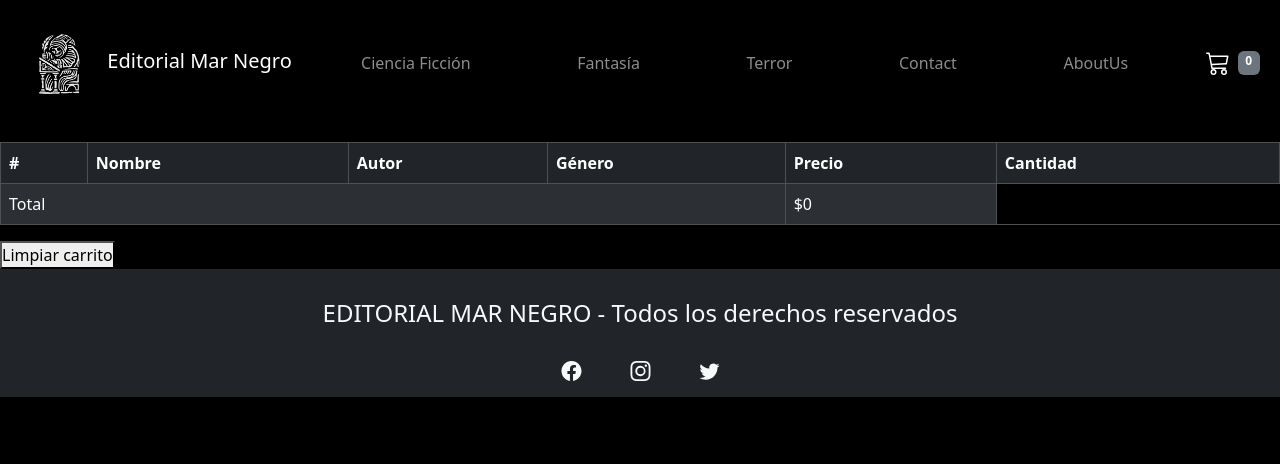
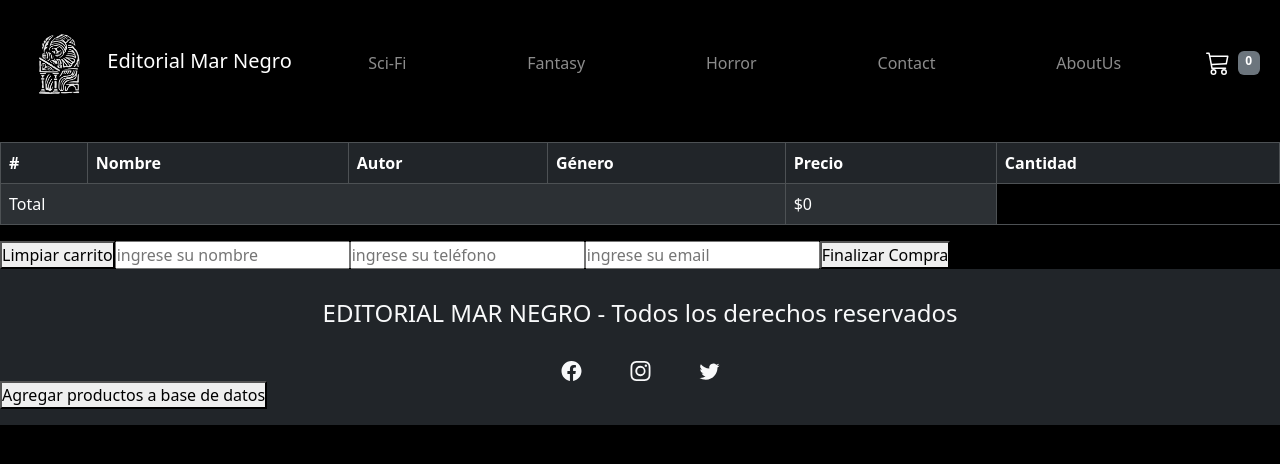
Before and after one commit to ErnestoJimenez6/eCommerceEditorial, a React (Vite) app: page /Cart in a window 1280 px wide. Shown: the top 464 px of the page. Built offline with nearby package versions, Linux system fonts and the light colour scheme.

Commit message:
firebase1

```diff
--- a/src/components/Cart/Cart.jsx
+++ b/src/components/Cart/Cart.jsx
@@ -1,8 +1,12 @@
 import{useCartContext}from'../../context/CartContext'
 import{Table}from'react-bootstrap'
+import{useState}from'react'
+import{addDoc,collection}from'firebase/firestore'
+import{db}from'../../firebase/dbConection'
 
 const Cart=()=>{
     const{cart,total,removeItem,clearCart}=useCartContext()
+    const[formData,SetFormData]=useState({name:'',tel:'',email:''})
 
     const handleRemoveItem=(id,price,qty)=>{
         removeItem(id,price,qty)
@@ -10,6 +14,35 @@ const Cart=()=>{
 
     const handleClearCart=()=>{
         clearCart()
+    }
+
+    const handleOnChange=(e)=>{
+        SetFormData({...formData,[e.target.name]:e.target.value})
+    }
+
+    const handleSaveCart=()=>{
+        console.log('Saving in database')
+        console.log('formData',formData)
+        console.log('cart',cart)
+
+        const ordersCollection=collection(db,'orders')
+        const newOrder={
+            buyer:formData,
+            items:cart,
+            date:new Date(),
+            total:total
+        }
+
+        addDoc(ordersCollection,newOrder)
+            .then((doc)=>{
+                alert('Orden guardada con el Id: '+doc.id)
+                console.log('Orden guardada con el id: '+doc.id)
+                clearCart()
+                SetFormData({name:'',tel:'',emai:''})
+            })
+            .catch((error)=>{
+                console.error('Error al agregar el documento: ',error)
+            })
     }
 
     return(
@@ -26,7 +59,7 @@ const Cart=()=>{
                     </tr>
                 </thead>
                 <tbody>
-                    {cart?.map(({id,name,author,price,category,qty},index)=>{
+                    {cart?.map(({id,name,author,category,price,qty},index)=>{
                         return(
                             <tr key={index}>
                                 <td>{id}</td>
@@ -50,6 +83,11 @@ const Cart=()=>{
                 </tbody>
             </Table>
             <button onClick={handleClearCart}>Limpiar carrito</button>
+
+            <input type='text' name='name' id='name' placeholder='ingrese su nombre' onChange={(e)=>handleOnChange(e)}/>
+            <input type='number' name='tel' id='tel' placeholder='ingrese su teléfono' onChange={(e)=>handleOnChange(e)}/>
+            <input type='email' name='email' id='email' placeholder='ingrese su email' onChange={(e)=>handleOnChange(e)}/>
+            <button onClick={handleSaveCart}>Finalizar Compra</button>
         </>
     )
 }
--- a/src/components/Footer/Footer.jsx
+++ b/src/components/Footer/Footer.jsx
@@ -3,6 +3,9 @@ import Row from'react-bootstrap/Row'
 import Col from'react-bootstrap/Col'
 import{Link}from'react-router-dom'
 import'./Footer.css'
+import{items}from'../../mock/mockData'
+import{db}from'../../firebase/dbConection'
+import{collection,addDoc}from'firebase/firestore'
 
 const socialLinks=[
     {
@@ -56,6 +59,21 @@ const socialLinks=[
 ]
 
 const Footer=()=>{
+
+    const addProducts=()=>{
+        const productsCollection=collection(db,'productos')
+
+        items.forEach((item)=>{
+            addDoc(productsCollection,item)
+            .then(doc=>{
+                console.log('Prodcuto agregado con ID: ',doc.id)
+            })
+            .catch(error=>{
+                console.log('Error al agregar el producto: ',error)
+            })
+        })
+    }
+
     return(
         <footer className='bg-dark text-light py-3'>
             <Container>
@@ -72,6 +90,7 @@ const Footer=()=>{
                     ))}
                 </Row>
             </Container>
+            <button onClick={addProducts}>Agregar productos a base de datos</button>
         </footer>
     )
 }
--- a/src/components/ItemDetail/ItemDetail.jsx
+++ b/src/components/ItemDetail/ItemDetail.jsx
@@ -13,7 +13,7 @@ const ItemDetail=({id,name,author,description,price,stock,image})=>{
     }
 
     return(
-        <Card className='h-100 text-bg-dark border-danger'>
+        <Card className='h-100 text-bg-dark border-danger text-center'>
             <Card.Img variant='top' src={image} alt={name} className='card-img-top'/>
             <Card.Body>
                 <Card.Title className='card-title text-center'>
--- a/src/components/ItemDetailContainer/ItemDetailContainer.jsx
+++ b/src/components/ItemDetailContainer/ItemDetailContainer.jsx
@@ -1,8 +1,9 @@
 import{useEffect,useState}from'react'
 import{useParams}from'react-router-dom'
-import{getProductById}from'../../utils/fetchData'
 import ItemDetail from'../ItemDetail/ItemDetail'
 import{Spinner}from'react-bootstrap'
+import{db}from'../../firebase/dbConection'
+import{collection,getDoc,doc}from'firebase/firestore'
 
 const ItemDetailContainer=()=>{
     const[product,setProduct]=useState({})
@@ -11,16 +12,18 @@ const ItemDetailContainer=()=>{
 
     useEffect(()=>{
         setLoading(true)
-        getProductById(id)
-            .then((res)=>{
-                setProduct(res)
-            })
-            .catch((err)=>{
-                console.log(err)
-            })
-            .finally(()=>{
-                setLoading(false)
-            })
+        const productCollection=collection(db,'productos')
+        const refDoc=doc(productCollection,id)
+
+        getDoc(refDoc)
+        .then((doc)=>{
+            setProduct({id:doc.id,...doc.data()})
+            setLoading(false)
+        })
+        .catch((error)=>{
+            setLoading(false)
+            console.log('Error cargando el producto: ',error)
+        })
     },[id])
 
     return(
--- a/src/components/NavBar/NavBar.jsx
+++ b/src/components/NavBar/NavBar.jsx
@@ -21,8 +21,10 @@ const NavBar=()=>{
                     <Navbar.Offcanvas id='offcanvasNavbar' aria-labelledby='offcanvasNavbarLabel' placement='end' className='text-bg-dark'>
                         <Offcanvas.Header closeButton>
                             <Offcanvas.Title id='offcanvasNavbarLabel'>
-                                <img src={logo} alt='Logo' height='100' className='d-inline-block'/>
-                                Editorial Mar Negro
+                                <Navbar.Brand href='/'>
+                                    <img src={logo} alt='Logo' height='100' className='d-inline-block'/>
+                                    Editorial Mar Negro
+                                </Navbar.Brand>
                             </Offcanvas.Title>
                         </Offcanvas.Header>
                         <Offcanvas.Body>
--- /dev/null
+++ b/src/firebase/dbConection.js
@@ -0,0 +1,15 @@
+import{initializeApp}from'firebase/app'
+import{getFirestore}from'firebase/firestore'
+
+const firebaseConfig={
+    apiKey:'AIzaSyDP3vfx6VFo-wdgd3a_oTgjlfvr0fitFnE',
+    authDomain:'mar-33597.firebaseapp.com',
+    projectId:'mar-33597',
+    storageBucket:'mar-33597.appspot.com',
+    messagingSenderId:'1057985988628',
+    appId:'1:1057985988628:web:49ba83692d1a00e7543f01'
+}
+
+const app=initializeApp(firebaseConfig)
+
+export const db=getFirestore(app)
--- a/src/mock/mockData.js
+++ b/src/mock/mockData.js
@@ -1,70 +1,64 @@
 export const categories=[
-    'Ciencia Ficción',
-    'Fantasía',
-    'Terror',
+    'Sci-Fi',
+    'Fantasy',
+    'Horror',
     'Contact',
     'AboutUs'
 ]
 
 export const items=[
     {
-        id:1,
         name:'¿Sueñan los androides con ovejas eléctricas?',
         author:'Philip K. Dick',
         description:'En un futuro post-apocalíptico, los cazadores de androides enfrentan la difusa línea entre humanidad y máquina.',
         price:15000,
-        category:['Ciencia Ficción'],
+        category:['Sci-Fi'],
         stock:10,
         image:'src/assets/SuenianAndroides.png'
     },
     {
-        id:2,
         name:'Neuromante',
         author:'William Gibson',
         description:'Un cibercriminal caído en desgracia recibe una segunda oportunidad para infiltrarse en las matrices más protegidas del ciberespacio en un mundo de alta tecnología y baja vida.',
         price:20000,
-        category:['Ciencia Ficción'],
-        stock:'',
+        category:['Sci-Fi'],
+        stock:15,
         image:'src/assets/Neuromante.png'
     },
     {
-        id:3,
         name:'La estación de la calle Perdido',
         author:'China Miéville',
         description:'Bajo las gigantescas costillas blanqueadas de una bestia antigua y muerta yace la ciudad de Nueva Crobuzon, donde el trato turbio no es extraño para nadie. Pronto ocurrirá una metamorfosis inquietante que impregnaría cada fibra de Nueva Crobuzon y ni siquiera el Embajador del Infierno desafiará el terror maligno que provoca.',
         price:20000,
-        category:['Fantasía'],
-        stock:'',
+        category:['Fantasy'],
+        stock:20,
         image:'src/assets/EstacionCallePerdido.png'
     },
     {
-        id:4,
         name:'American Gods',
         author:'Neil Gaiman',
         description:'En un Estados Unidos donde los antiguos dioses mitológicos coexisten con los nuevos dioses de la tecnología y los medios de comunicación, un exconvicto se ve envuelto en una batalla épica que revela la oscura y terrorífica verdad detrás de la fe y la creencia humanas.',
         price:10000,
-        category:['Fantasía'],
-        stock:'',
+        category:['Fantasy'],
+        stock:25,
         image:'src/assets/AmericanGods.png'
     },
     {
-        id:5,
         name:'Metro 2033',
         author:'Dmitry Glukhovsky',
         description:'En un Moscú post-apocalíptico, los supervivientes de la humanidad se refugian en los oscuros túneles del metro, enfrentándose a criaturas mutantes y a la locura humana mientras luchan por sobrevivir en un ambiente saturado de terror y desesperación.',
         price:10000,
-        category:['Terror'],
-        stock:'',
+        category:['Horror'],
+        stock:30,
         image:'src/assets/Metro2033.png'
     },
     {
-        id:6,
         name:'El reino de la noche',
         author:'William Hope Hodgson',
         description:'Un joven del siglo XVII, es transportado a miles de años de nuestro presente, donde el sol ya se ha extinguido y los pocos seres humanos cuerdos que han logrado sobrevivir se han refugiado en una gran pirámide metálica de más de ocho millas de altura y poblada por miles de ciudades.',
         price:15000,
-        category:['Terror'],
-        stock:'',
+        category:['Horror'],
+        stock:35,
         image:'src/assets/ReinoNoche.png'
     }
 ]
```
Also changed, not shown: src/components/ItemListContainer/ItemListContainer.jsx (+21 -11 lines), 1 other file (tests, documents, lock files or other folders).
